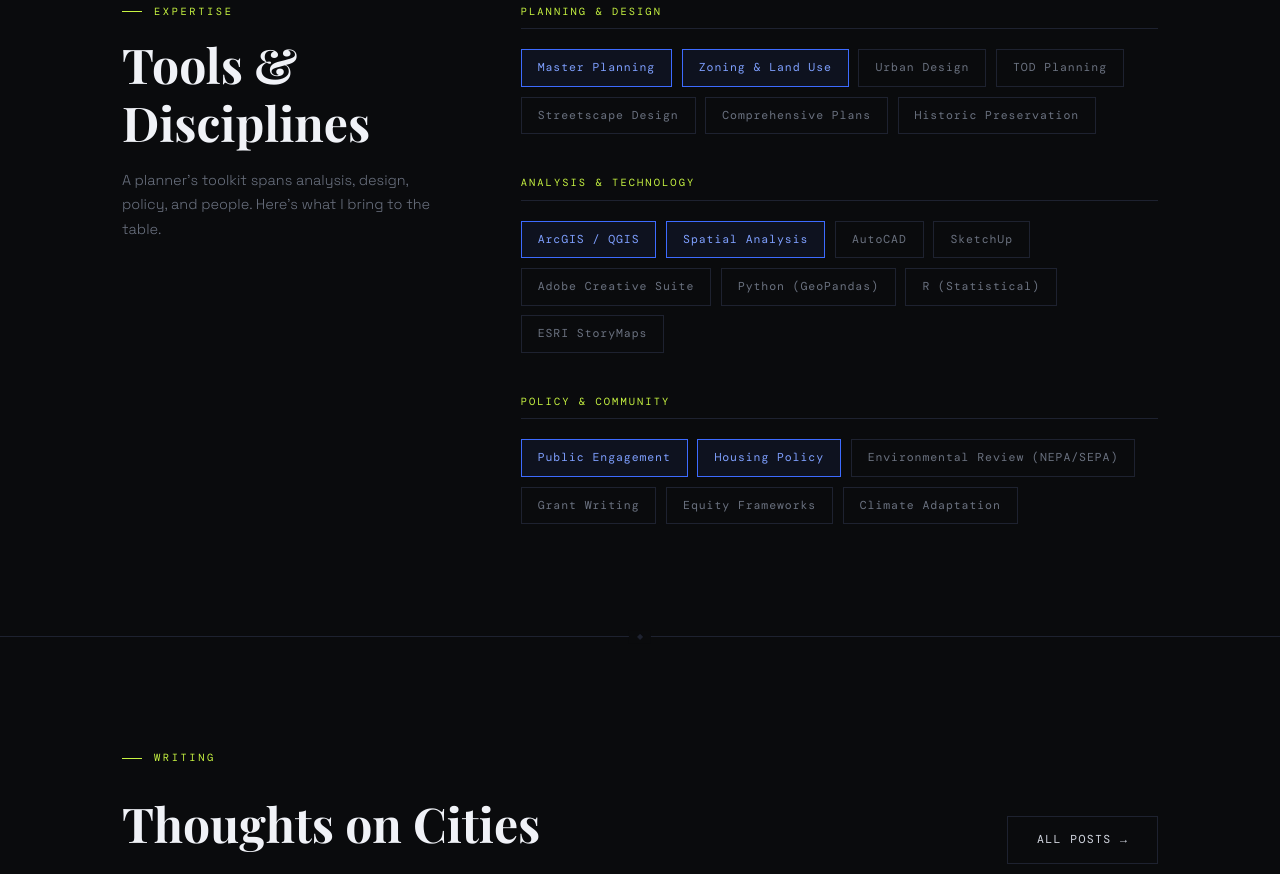
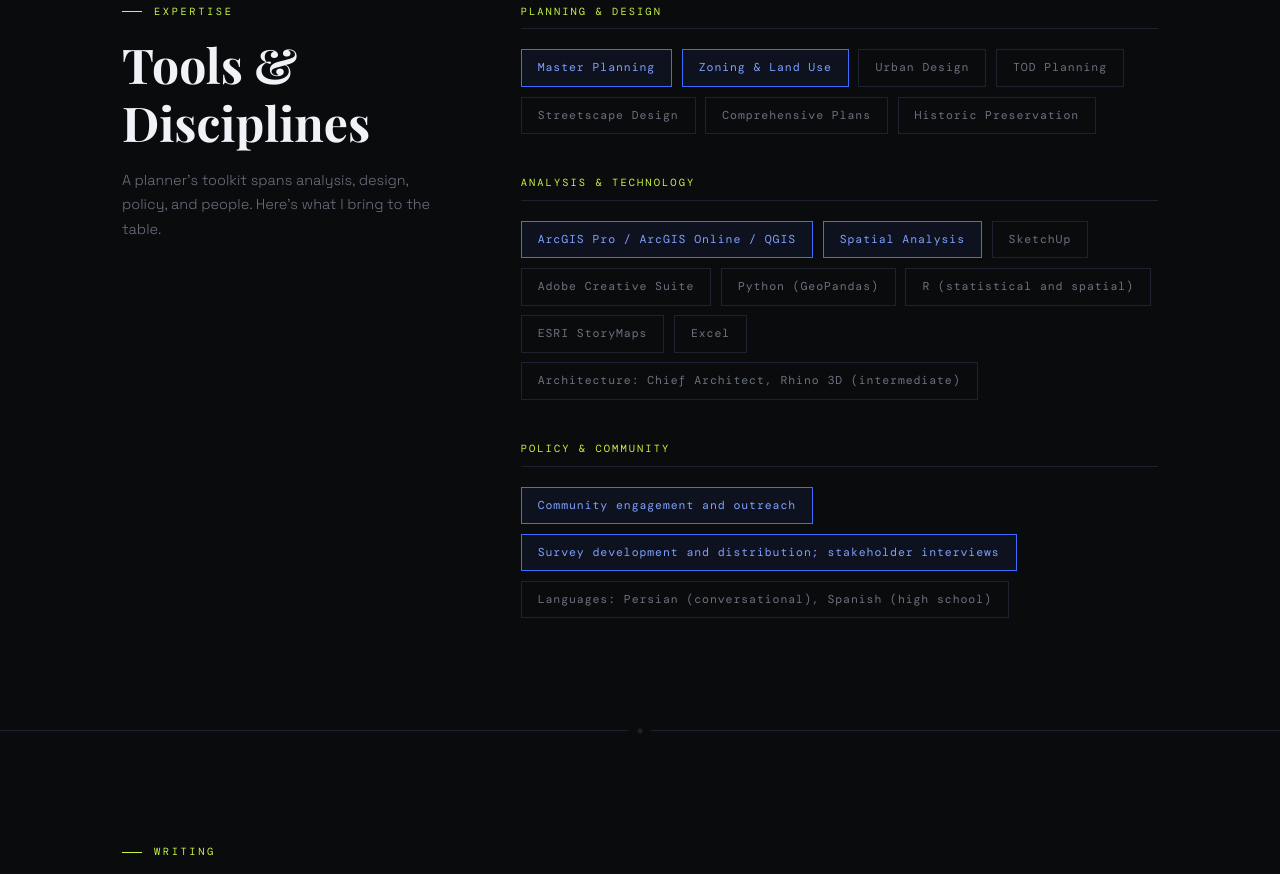
Before and after one commit to saratabibian/saratabibian.github.io, a plain HTML site: page index.html in a window 1280 px wide. Shown: the part 2763-3637 px from the top of the page. Drawn offline with nearby package versions, Linux system fonts and the light colour scheme; a web font is replaced by a local one.

Commit message:
Update skills and contact information in index.html

```diff
--- a/index.html
+++ b/index.html
@@ -838,25 +838,23 @@
           <div>
             <div class="skill-category-title">Analysis &amp; Technology</div>
             <div class="skill-items">
-              <span class="skill-item highlight">ArcGIS / QGIS</span>
+              <span class="skill-item highlight">ArcGIS Pro / ArcGIS Online / QGIS </span>
               <span class="skill-item highlight">Spatial Analysis</span>
-              <span class="skill-item">AutoCAD</span>
               <span class="skill-item">SketchUp</span>
               <span class="skill-item">Adobe Creative Suite</span>
               <span class="skill-item">Python (GeoPandas)</span>
-              <span class="skill-item">R (Statistical)</span>
+              <span class="skill-item">R (statistical and spatial)</span>
               <span class="skill-item">ESRI StoryMaps</span>
+              <span class="skill-item">Excel</span>
+              <span class="skill-item">Architecture: Chief Architect, Rhino 3D (intermediate)</span>
             </div>
           </div>
           <div>
             <div class="skill-category-title">Policy &amp; Community</div>
             <div class="skill-items">
-              <span class="skill-item highlight">Public Engagement</span>
-              <span class="skill-item highlight">Housing Policy</span>
-              <span class="skill-item">Environmental Review (NEPA/SEPA)</span>
-              <span class="skill-item">Grant Writing</span>
-              <span class="skill-item">Equity Frameworks</span>
-              <span class="skill-item">Climate Adaptation</span>
+              <span class="skill-item highlight">Community engagement and outreach</span>
+              <span class="skill-item highlight">Survey development and distribution; stakeholder interviews</span>
+              <span class="skill-item">Languages: Persian (conversational), Spanish (high school)
             </div>
           </div>
         </div>
@@ -905,20 +903,18 @@
       <div class="contact-inner">
         <div class="contact-left fade-in">
           <div class="section-tag">Contact</div>
-          <h2>Let's build something <em>better</em>.</h2>
-          <p>Available for consulting engagements, speaking, research partnerships, and public-sector projects.</p>
           <div class="contact-links">
-            <a href="mailto:stabibian@colgate.edu" class="contact-link">
-              <span>Email</span> stabibian@colgate.edu
+            <a href="mailto:sara@tabibian.com" class="contact-link">
+              <span>Email</span> sara@tabibian.com
             </a>
             <a href="https://linkedin.com" class="contact-link" target="_blank">
-              <span>LinkedIn</span> /in/alexmorgan-planner
+              <span>LinkedIn</span> /in/sara-tabibian
             </a>
             <a href="https://github.com" class="contact-link" target="_blank">
               <span>GitHub</span> github.com/saratabibian
             </a>
             <a href="#" class="contact-link">
-              <span>Resume</span> Download CV (PDF)
+              <span>Resume</span> Download
             </a>
           </div>
         </div>
```
